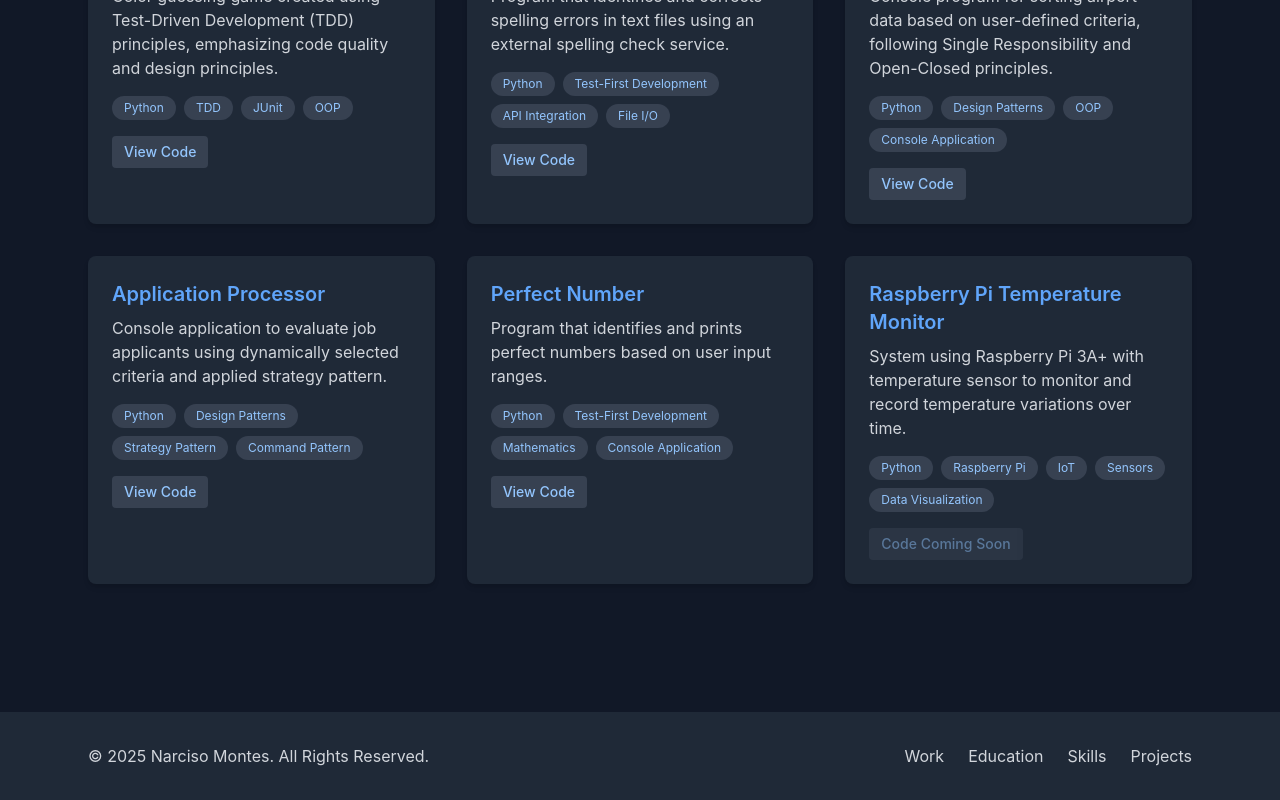
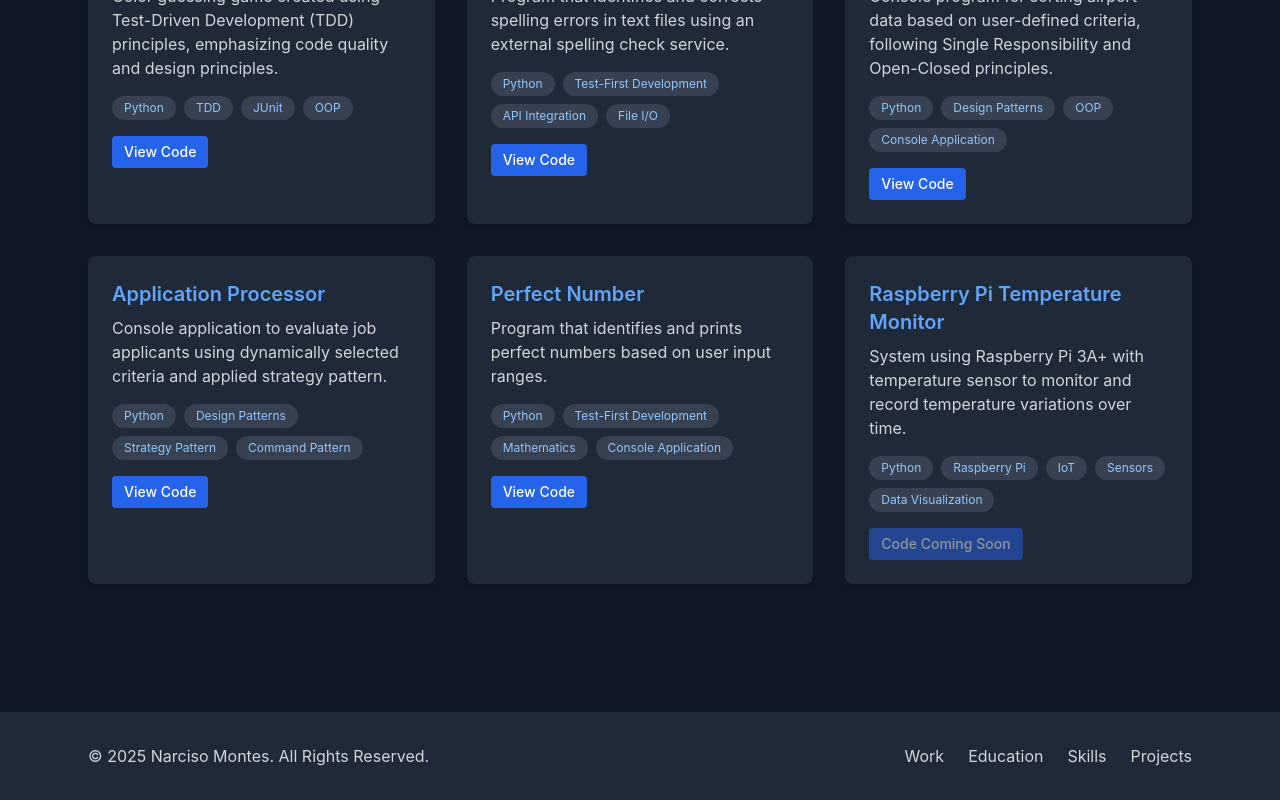
Before and after one commit to TheSilverClassic/Portfolio-2025, a React (Create React App) app in the folder app/: page / in a window 1280 px wide. Shown: the part 2952-3752 px from the top of the page. Built offline with nearby package versions, Linux system fonts and the light colour scheme.

Commit message:
Refactored ProjectCard component styles for improved button visibility in dark mode.

```diff
--- a/app/src/components/Projects.js
+++ b/app/src/components/Projects.js
@@ -25,14 +25,14 @@ const ProjectCard = ({ title, description, technologies, github }) => {
             href={github}
             target="_blank"
             rel="noopener noreferrer"
-            className={`px-3 py-1.5 rounded text-sm font-medium ${darkMode ? 'bg-gray-700 text-blue-300 hover:bg-gray-600' : 'bg-blue-600 text-white hover:bg-blue-700'} transition-colors`}
+            className={`px-3 py-1.5 rounded text-sm font-medium ${darkMode ? 'bg-blue-600 text-white hover:bg-blue-500' : 'bg-blue-600 text-white hover:bg-blue-700'} transition-colors`}
           >
             View Code
           </a>
         ) : (
           <a
             href="#"
-            className={`px-3 py-1.5 rounded text-sm font-medium ${darkMode ? 'bg-gray-700 text-blue-300 hover:bg-gray-600' : 'bg-blue-600 text-white hover:bg-blue-700'} transition-colors opacity-50 cursor-not-allowed`}
+            className={`px-3 py-1.5 rounded text-sm font-medium ${darkMode ? 'bg-blue-600 text-white hover:bg-blue-500' : 'bg-blue-600 text-white hover:bg-blue-700'} transition-colors opacity-50 cursor-not-allowed`}
           >
             Code Coming Soon
           </a>
```
